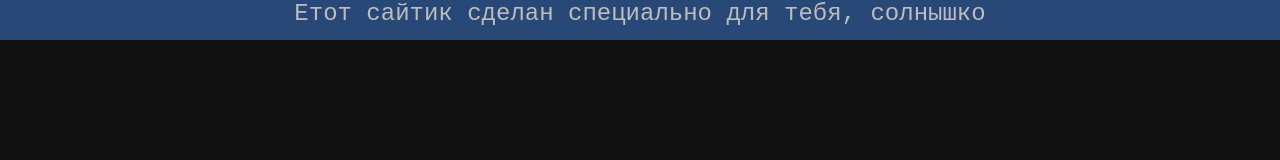
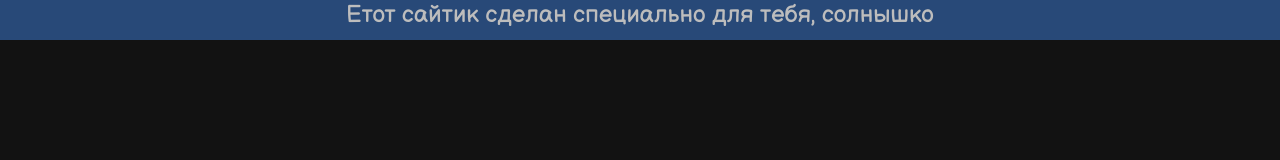
Before and after one commit to flexhacker/flexhacker.github.io, a plain HTML site: page index.html in a window 1280 px wide. Drawn offline with Linux system fonts and the light colour scheme.

Commit message:
asdsaddasads

```diff
--- a/index.html
+++ b/index.html
@@ -1,6 +1,8 @@
 <!doctype html>
 <html>
     <head>
+        <link rel="preconnect" href="https://fonts.gstatic.com">
+        <link href="https://fonts.googleapis.com/css2?family=Balsamiq+Sans&display=swap" rel="stylesheet">
         <meta charset="UTF-8" />
         <title>Моя лапушка &lt;3</title>
         <link rel="stylesheet" type="text/css" href="style.css">
--- a/style.css
+++ b/style.css
@@ -1,6 +1,7 @@
 * {
     background-color: #121212;
     color: #bdbdbd;
+    font-family: 'Balsamiq Sans', cursive;
 }
 .header {
     background-color: #284978;
@@ -12,5 +13,4 @@
     width: 100%;
     text-align: center;
     font-size: 150%;
-    font-family: 'Courier New';
 }
```
